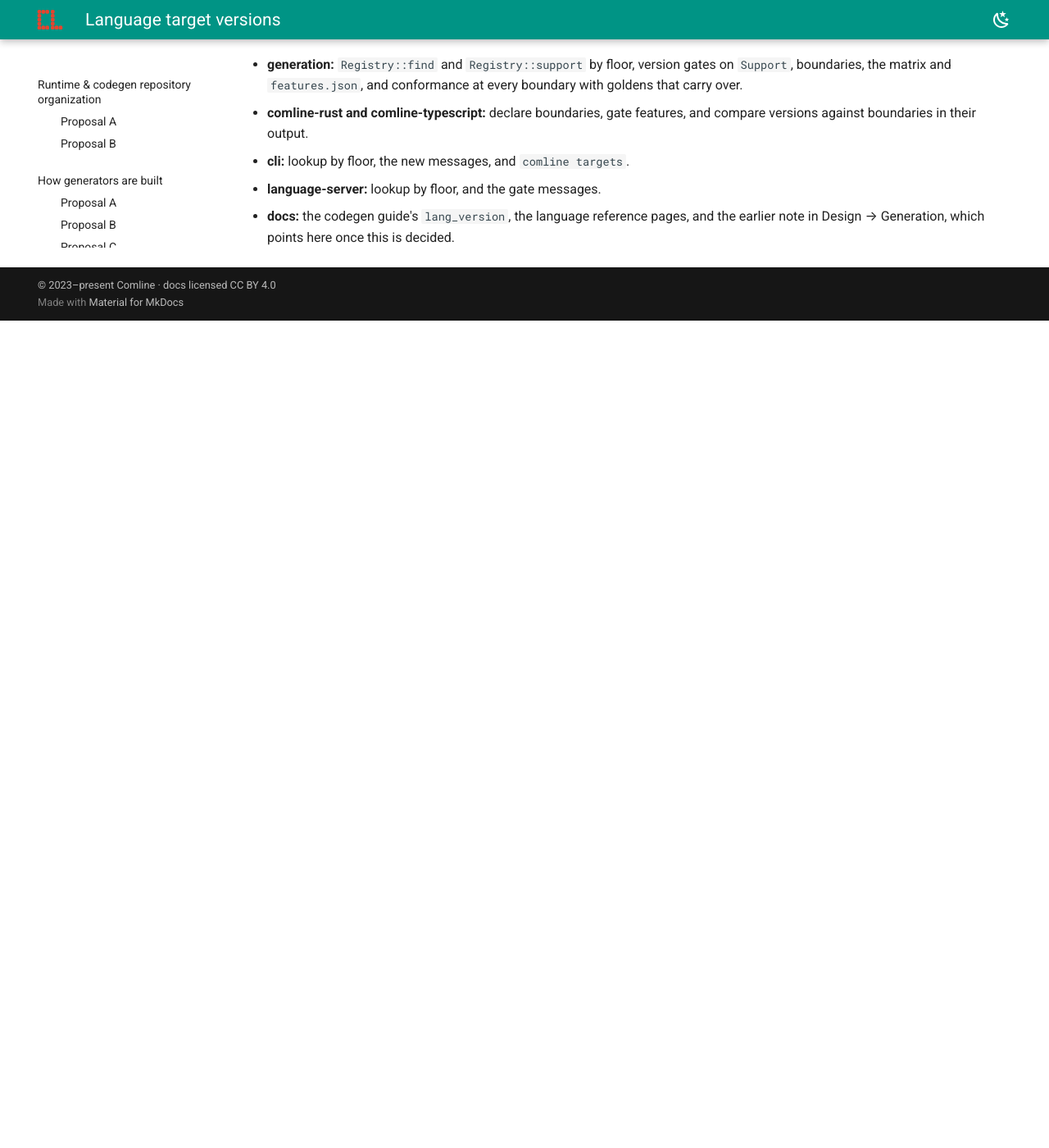
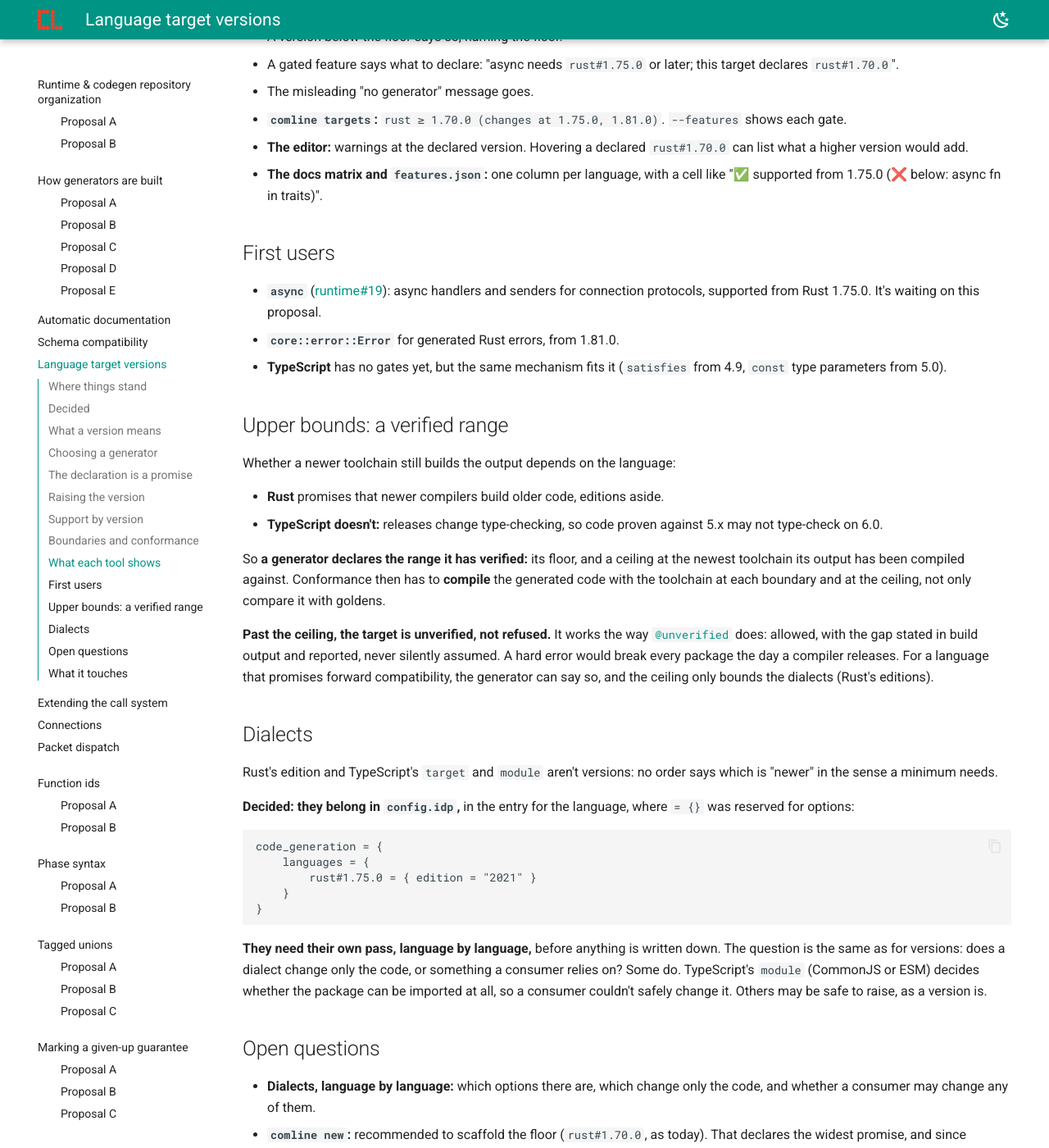
Before and after one commit to ComlineProject/docs, an MkDocs documentation site: the page built from docs/docs/proposals/target-versions.md, in a window 1280 px wide and 1400 px high, scrolled down 3638 px. Shown: the whole window at 82% size. Built offline with MkDocs 1.6.1 and Material for MkDocs 9.7.7, drawn with Linux system fonts in a browser that asks for light colours; the version menu is left out; before the commit the page ends 4029 px from its top, so only the background shows below that; some of the changed text lies outside the part shown.

Commit message:
docs: target versions - the user's decisions
config.idp sets the version and the build proves it; comline.toml may only
raise it, resting on a version never changing the wire; generators declare
a verified range, past whose ceiling a target is unverified, not refused;
dialects go in config.idp after a pass of their own.

````diff
--- a/docs/docs/proposals/target-versions.md
+++ b/docs/docs/proposals/target-versions.md
@@ -2,7 +2,7 @@
 
 Status: **under discussion** · tracked in
 [generation#76](https://github.com/ComlineProject/generation/issues/76) ·
-nothing here is implemented
+partly decided (see [Decided](#decided)), nothing implemented
 
 **The question:** what the version in `rust#1.70.0` means, how it picks a
 generator, and how a generator's output and feature support depend on it.
@@ -42,6 +42,21 @@
   configuration. It reserved `= {}` in `config.idp` for those options. This
   proposal builds on it.
 
+## Decided
+
+With the user, 2026-10-20:
+
+1. **`config.idp` sets the version,** and the build proves it
+   ([The declaration is a promise](#the-declaration-is-a-promise)).
+2. **`comline.toml` may only raise it, never lower it,** and only because a
+   version never changes the wire
+   ([Raising the version](#raising-the-version)).
+3. **Generators have upper bounds,** for the sake of the guarantee: a verified
+   range, with going past it marked the way `@unverified` marks other gaps
+   ([Upper bounds](#upper-bounds-a-verified-range)).
+4. **Dialects belong in `config.idp`,** but need their own pass, language by
+   language ([Dialects](#dialects)).
+
 ## What a version means
 
 | | Meaning | Like |
@@ -72,6 +87,41 @@
 
 With one generator per language, as the earlier note proposed, this behaves
 the same today. Floors keep the "too old" error expressible.
+
+## The declaration is a promise
+
+Today a declared target promises nothing. Only `comline generate` checks
+features, and only for the target it's generating. `comline build` never
+looks at `code_generation.languages`, so a package can declare `rust#1.70.0`
+and use a feature the Rust generator only supports from 1.75.
+
+**`comline build` checks every declared target.** Each feature the schema
+uses must be supported at the declared version, or the build fails, naming
+the feature and the version that would support it. Then `rust#1.70.0` means
+"this package is proven to generate for Rust 1.70 and later", and consumers
+can rely on it.
+
+**Dependencies:** a dependency declaring `rust#1.75.0` can't be generated
+into a package built for 1.70. A target's version is at least the highest
+among the package's own declaration and its dependencies' declarations for
+that language, or the build refuses and names the dependency.
+
+## Raising the version
+
+A consumer's `comline.toml` can set `lang_version` for one target:
+
+- **Higher than declared:** allowed. Anything that builds on 1.70 builds on
+  1.75, so the promise holds, and it unlocks options the author didn't need.
+  For example, `async = true` needs 1.75 without the author having to change
+  `config.idp`.
+- **Lower than declared:** an error naming the declared minimum. It would go
+  below what the author proved.
+
+**This rests on one rule: a version changes the generated code, never the
+wire.** Code generated at 1.70 and at 1.75 must encode and decode
+identically, or two peers on different toolchains could disagree while their
+handshake (which hashes the IR, not the code) still matches. Conformance
+proves it: at every boundary, the generated types encode alike.
 
 ## Support by version
 
@@ -127,37 +177,74 @@
 - **TypeScript** has no gates yet, but the same mechanism fits it (`satisfies`
   from 4.9, `const` type parameters from 5.0).
 
+## Upper bounds: a verified range
+
+Whether a newer toolchain still builds the output depends on the language:
+
+- **Rust** promises that newer compilers build older code, editions aside.
+- **TypeScript doesn't:** releases change type-checking, so code proven against
+  5.x may not type-check on 6.0.
+
+So **a generator declares the range it has verified:** its floor, and a
+ceiling at the newest toolchain its output has been compiled against.
+Conformance then has to **compile** the generated code with the toolchain at
+each boundary and at the ceiling, not only compare it with goldens.
+
+**Past the ceiling, the target is unverified, not refused.** It works the way
+[`@unverified`](../guide/idl/protocol.md#giving-up-a-guarantee) does: allowed,
+with the gap stated in build output and reported, never silently assumed. A
+hard error would break every package the day a compiler releases. For a
+language that promises forward compatibility, the generator can say so, and
+the ceiling only bounds the dialects (Rust's editions).
+
 ## Dialects
 
 Rust's edition and TypeScript's `target` and `module` aren't versions: no
-order says which is "newer" in the sense a minimum needs. They stay generator
-options, as the earlier note proposed. **Where they're set is open** (see
-below). This proposal only settles versions.
+order says which is "newer" in the sense a minimum needs.
+
+**Decided: they belong in `config.idp`,** in the entry for the language, where
+`= {}` was reserved for options:
+
+```
+code_generation = {
+    languages = {
+        rust#1.75.0 = { edition = "2021" }
+    }
+}
+```
+
+**They need their own pass, language by language,** before anything is
+written down. The question is the same as for versions: does a dialect change
+only the code, or something a consumer relies on? Some do. TypeScript's
+`module` (CommonJS or ESM) decides whether the package can be imported at
+all, so a consumer couldn't safely change it. Others may be safe to raise, as
+a version is.
 
 ## Open questions
 
-- **Who sets the version?** `config.idp` declares it and `comline.toml`'s
-  `lang_version` overrides it. If the declaration means "this package can be
-  generated for Rust from 1.70", should a consumer be able to go lower? Or only
-  higher? Or should the declaration lose its version and keep just the
-  language?
-- **Where do dialect options live?** In the `config.idp` entry
-  (`rust#1.75.0 = { edition = "2021" }`), where `= {}` was reserved for them,
-  or in `comline.toml`, since they don't change the contract?
-- **Upper bounds:** a version newer than every boundary is treated as the
-  newest one. Is there a case for a maximum, such as a construct a later
-  release removed?
-- **`comline new`:** scaffold the floor (`rust#1.70.0`, as today) or the newest
-  boundary?
+- **Dialects, language by language:** which options there are, which change
+  only the code, and whether a consumer may change any of them.
+- **`comline new`:** recommended to scaffold the floor (`rust#1.70.0`, as
+  today). That declares the widest promise, and since consumers can raise but
+  never lower, a higher scaffold would shut out older toolchains for good.
+  When the floor is too low for something the schema uses, the build's error
+  names the version to declare. Not yet decided.
+- **How the gap past the ceiling is reported,** and whether a consumer has to
+  accept it (as with `accept_unverified`) or only sees it.
 
 ## What it touches
 
 - **generation:** `Registry::find` and `Registry::support` by floor, version
-  gates on `Support`, boundaries, the matrix and `features.json`, and
-  conformance at every boundary with goldens that carry over.
+  gates on `Support`, boundaries and the verified ceiling, the matrix and
+  `features.json`, and conformance at every boundary: goldens that carry
+  over, generated code compiled with each boundary's toolchain, and encoding
+  compared across boundaries.
 - **comline-rust and comline-typescript:** declare boundaries, gate features,
   and compare versions against boundaries in their output.
-- **cli:** lookup by floor, the new messages, and `comline targets`.
+- **core and cli:** `comline build` checks every declared target and the
+  dependencies' declarations, and `comline.toml` may only raise
+  `lang_version`. Plus lookup by floor, the new messages, and `comline
+  targets`.
 - **language-server:** lookup by floor, and the gate messages.
 - **docs:** the codegen guide's `lang_version`, the language reference pages,
   and the earlier note in Design → Generation, which points here once this is
````
Also changed, not shown: docs/docs/proposals/index.md (+1 -1 lines).
